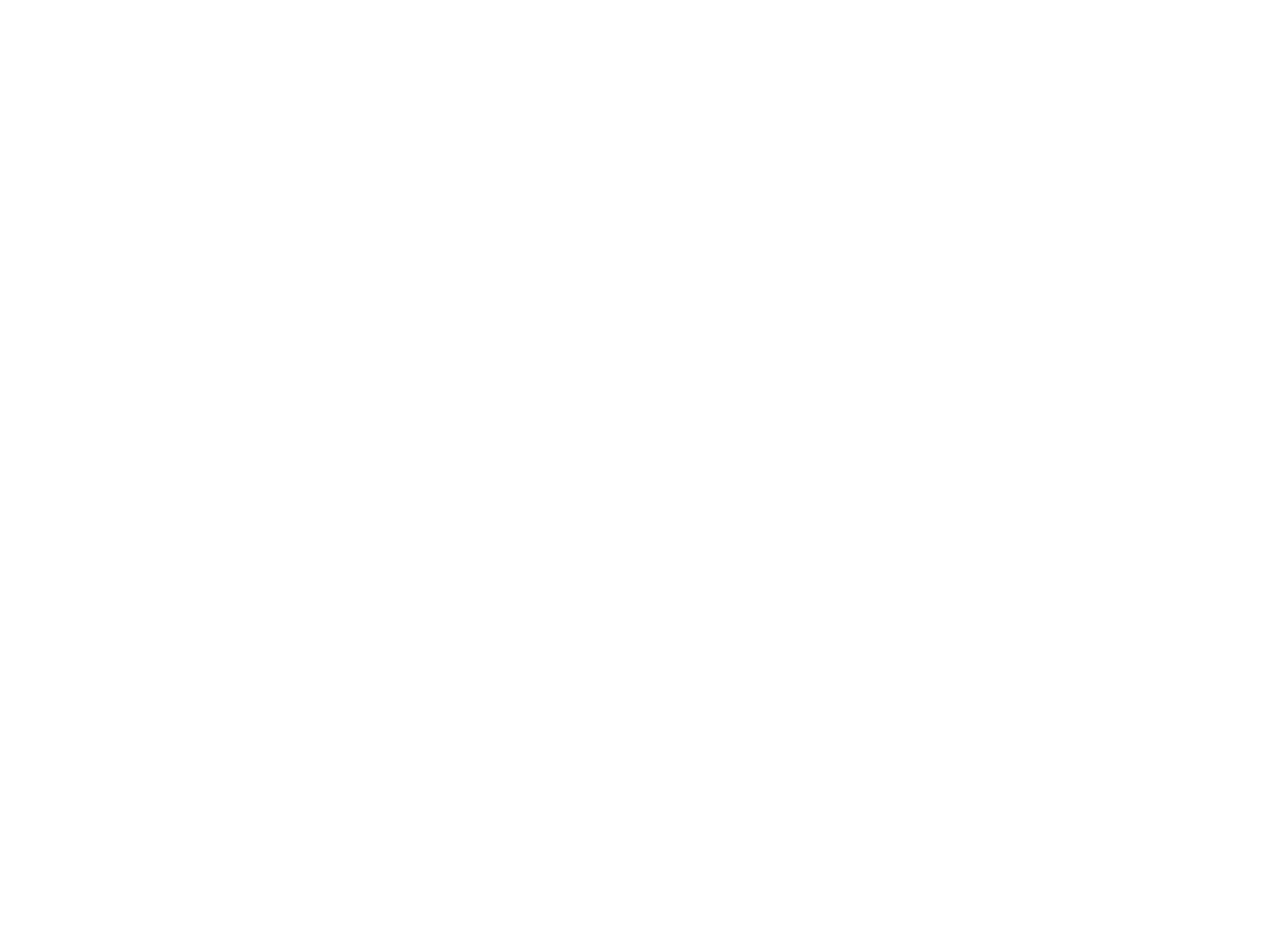
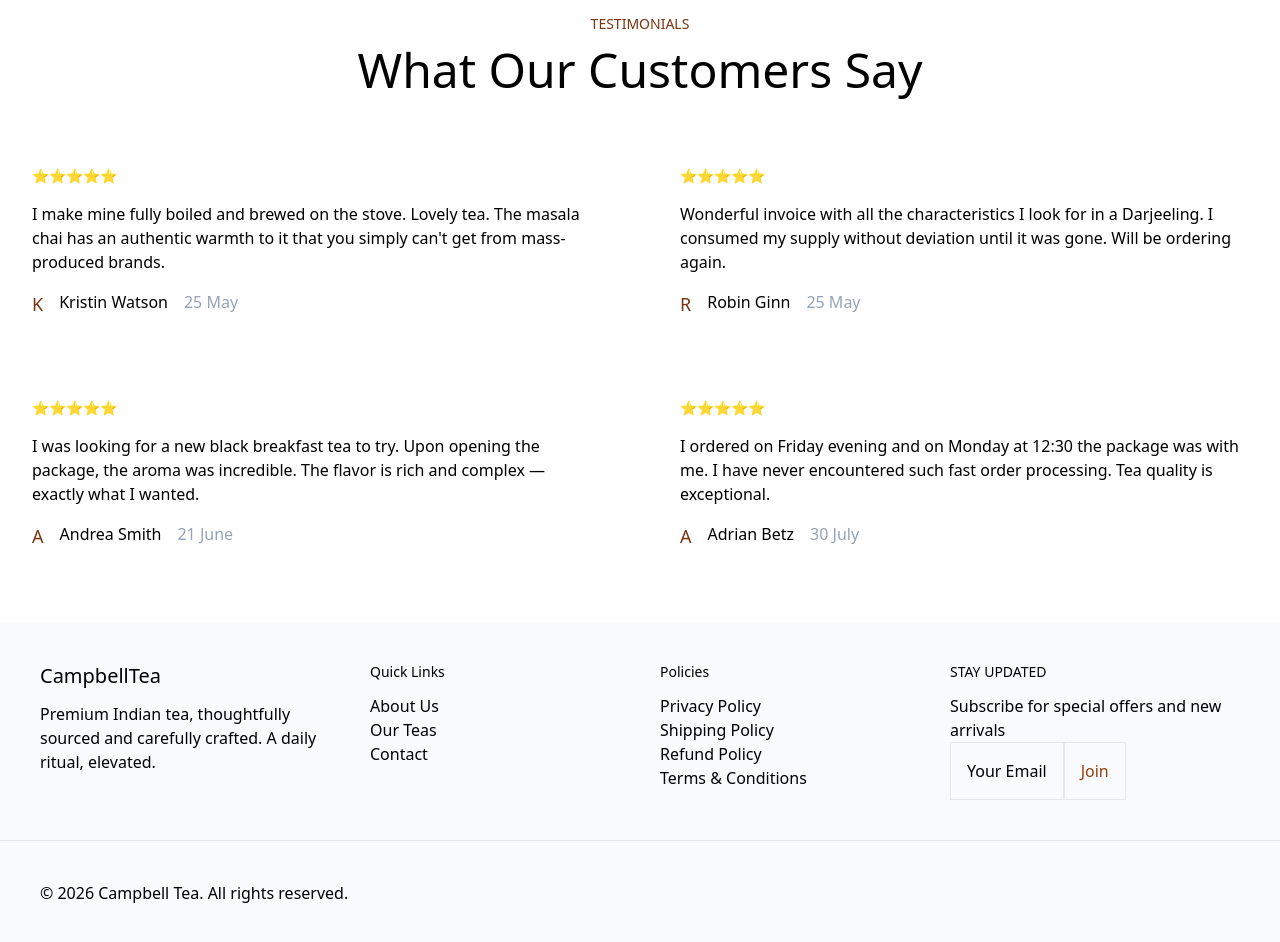
Before and after one commit to nandini559/portfolio, a React (Create React App) app: page /campbell-tea in a window 1280 px wide. Shown: the part 2320-3262 px from the top of the page. Before the commit the page ends 2174 px from the top, so only its background shows below. Built offline with nearby package versions, Linux system fonts and the light colour scheme; no server answers.

Commit message:
campbell homepage done

```diff
--- a/src/Pages/campBell Tea/components/campbellTeaHome.tsx
+++ b/src/Pages/campBell Tea/components/campbellTeaHome.tsx
@@ -3,6 +3,8 @@
 import Hero from "./hero";
 import TeaCollection from "./teaCollection";
 import OurStory from "./ourStory";
+import Reviews from "./reviews";
+import Footer from "./footer";
 
 const CampbellTeaHome = () => {
   return (<div>
@@ -11,6 +13,8 @@
       <Hero/>
       <TeaCollection/>
       <OurStory/>
+      <Reviews/>
+      <Footer/>
     </div>
   </div>);
 };
--- /dev/null
+++ b/src/Pages/campBell Tea/components/footer.tsx
@@ -0,0 +1,45 @@
+import React from "react";
+
+const Footer = () => {
+  return (<div>
+    <div className="mt-10 flex p-10 bg-slate-50">
+      <div className="w-1/4">
+        <p className="mb-3 text-xl">CampbellTea</p>
+        <p className="text-md">
+          Premium Indian tea, thoughtfully sourced and carefully crafted. A daily ritual, elevated.
+        </p>
+      </div>
+
+      <div className="w-1/4 ml-10">
+        <p className="mb-3 text-sm">Quick Links</p>
+        <p>About Us</p>
+        <p>Our Teas</p>
+        <p>Contact</p>
+      </div>
+
+      <div className="w-1/4">
+        <p className="mb-3 text-sm">Policies</p>
+        <p>Privacy Policy</p>
+        <p>Shipping Policy</p>
+        <p>Refund Policy</p>
+        <p>Terms & Conditions</p>
+      </div>
+
+      <div className="w-1/4">
+        <p className="mb-3 text-sm">STAY UPDATED</p>
+        <p>Subscribe for special offers and new arrivals</p>
+        <div className="flex">
+          <p className="p-4 border ">Your Email</p>
+          <button className="text-amber-800 p-4 border hover:bg-amber-700 hover:text-white">
+            Join
+          </button>
+        </div>
+      </div>
+    </div>
+    <div className="flex p-10 bg-slate-50 border-t">
+      <p>© 2026 Campbell Tea. All rights reserved.</p>
+    </div>
+  </div>);
+};
+
+export default Footer;
--- /dev/null
+++ b/src/Pages/campBell Tea/components/reviews.tsx
@@ -0,0 +1,63 @@
+import React from "react";
+
+const Reviews = () => {
+  return (<div>
+    <div className="mt-40">
+      <p className="font-thin text-amber-900 text-sm mt-10 text-center mb-3">
+        TESTIMONIALS
+      </p>
+      <p className="text-5xl  text-center mb-10">What Our Customers Say</p>
+      <div className="grid grid-cols-2 gap-20 p-8">
+        <div>
+          <p className="text-yellow-400 text-sm mb-4">⭐⭐⭐⭐⭐</p>
+          <p className="font-thin">
+            I make mine fully boiled and brewed on the stove. Lovely tea. The masala chai has an authentic warmth to it that you simply can't get from mass-produced brands.
+          </p>
+          <div className="flex gap-4 mt-4">
+            <p className="text-amber-900 text-lg  rounded-full">K</p>
+            <p>Kristin Watson</p>
+            <p className="text-slate-400">25 May</p>
+          </div>
+        </div>
+
+        <div>
+          <p className="text-yellow-400 text-sm mb-4">⭐⭐⭐⭐⭐</p>
+          <p className="font-thin">
+            Wonderful invoice with all the characteristics I look for in a Darjeeling. I consumed my supply without deviation until it was gone. Will be ordering again.{" "}
+          </p>
+          <div className="flex gap-4 mt-4">
+            <p className="text-amber-900 text-lg  rounded-full">R</p>
+            <p>Robin Ginn</p>
+            <p className="text-slate-400">25 May</p>
+          </div>
+        </div>
+
+        <div>
+          <p className="text-yellow-400 text-sm mb-4">⭐⭐⭐⭐⭐</p>
+          <p className="font-thin">
+            I was looking for a new black breakfast tea to try. Upon opening the package, the aroma was incredible. The flavor is rich and complex — exactly what I wanted.{" "}
+          </p>
+          <div className="flex gap-4 mt-4">
+            <p className="text-amber-900 text-lg  rounded-full">A</p>
+            <p>Andrea Smith</p>
+            <p className="text-slate-400">21 June</p>
+          </div>
+        </div>
+
+        <div>
+          <p className="text-yellow-400 text-sm mb-4">⭐⭐⭐⭐⭐</p>
+          <p className="font-thin">
+            I ordered on Friday evening and on Monday at 12:30 the package was with me. I have never encountered such fast order processing. Tea quality is exceptional.{" "}
+          </p>
+          <div className="flex gap-4 mt-4">
+            <p className="text-amber-900 text-lg  rounded-full">A</p>
+            <p>Adrian Betz</p>
+            <p className="text-slate-400">30 July</p>
+          </div>
+        </div>
+      </div>
+    </div>
+  </div>);
+};
+
+export default Reviews;
```
